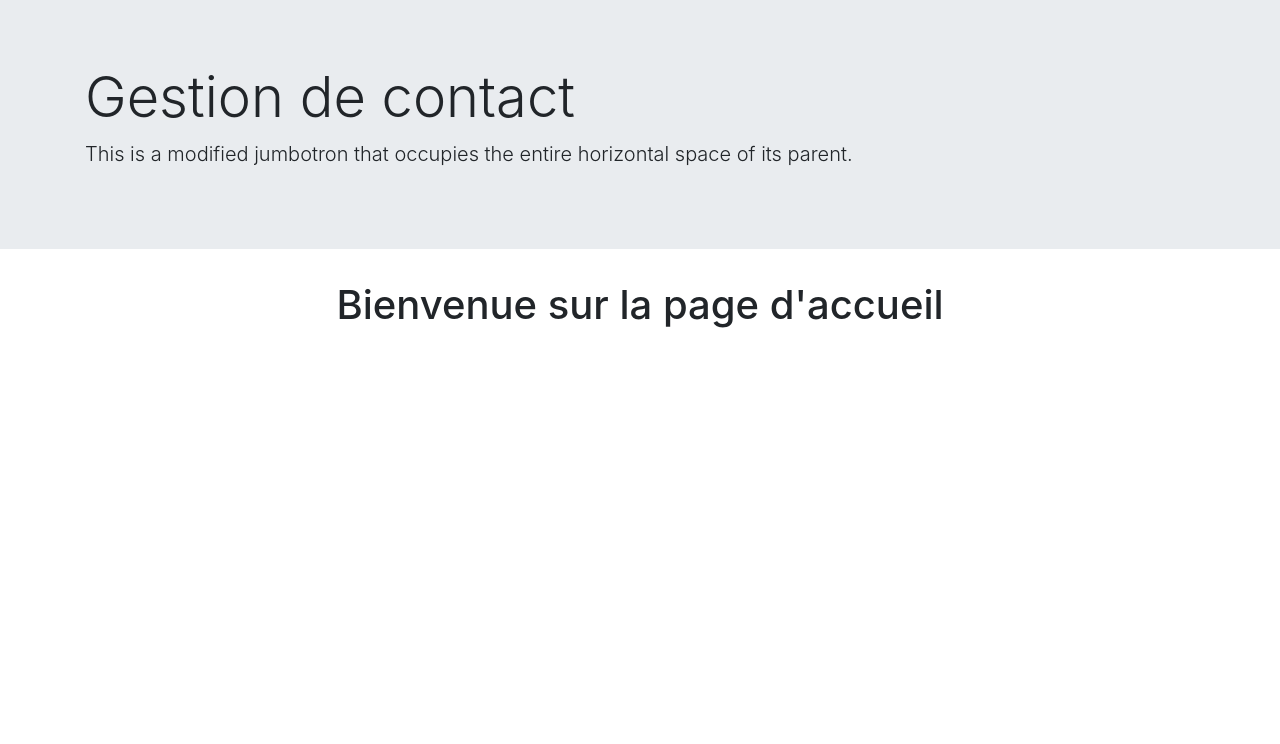
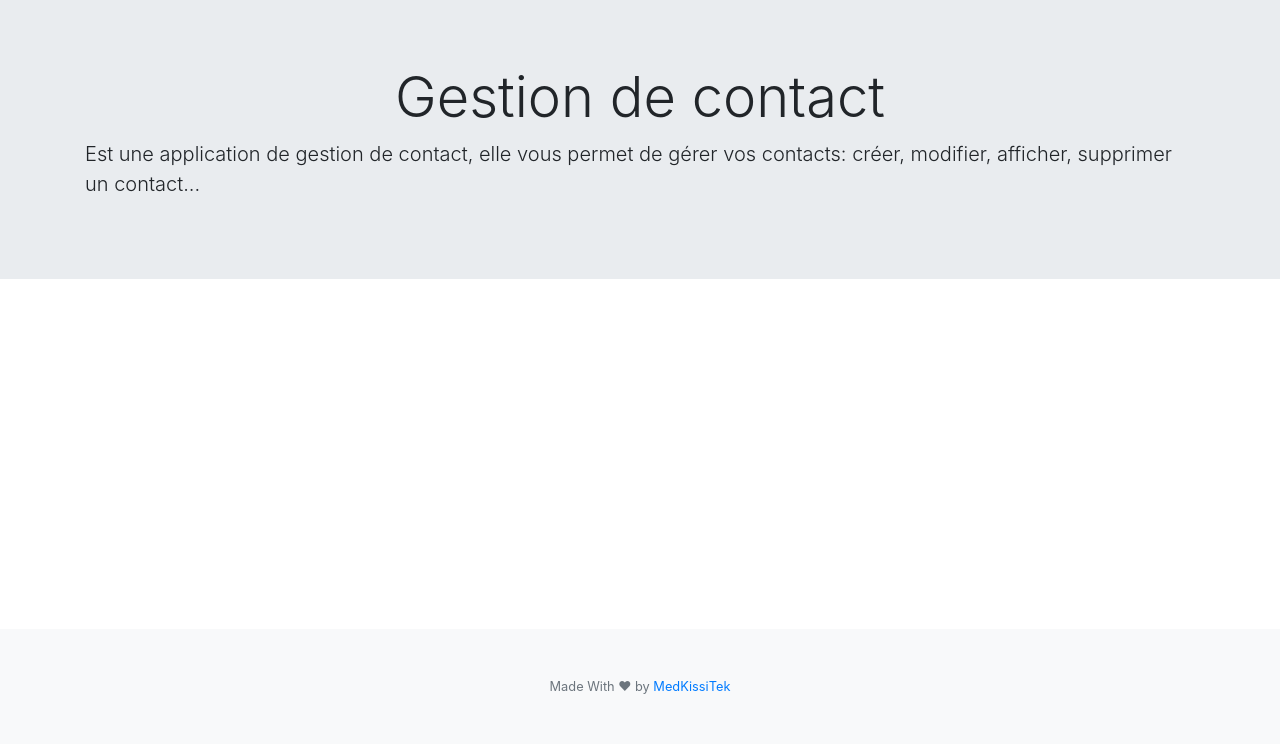
Before and after one commit to medkissi/Contact-manager, a Django app: page / in a window 1280 px wide. Shown: the part 56-800 px from the top of the page. Run offline with Django 3.2, Linux system fonts and the light colour scheme; some libraries are stand-ins or nearby versions.

Commit message:
ajout du pied de page

```diff
--- a/templates/base.html
+++ b/templates/base.html
@@ -53,11 +53,21 @@
 </nav>
 
 
-
 {%block content%}
 
 <h1 class="text-center">Bonjour le monde </h1>
 {%endblock%}
+
+<footer class="bg-light py-5" style =" position: fixed;
+   left: 0;
+   bottom: 0;width: 100%;">
+   <div class="container">
+     <div class="small text-center text-muted">Made With ♥ by <a href="https://medkissitek.000webhostapp.com/" class="">MedKissiTek</a></div>
+   </div>
+</footer>
+
+
+
 
 {%load staticfiles%}
 
--- a/templates/index.html
+++ b/templates/index.html
@@ -2,11 +2,10 @@
 {%block content%}
 <div class="jumbotron jumbotron-fluid">
   <div class="container">
-    <h1 class="display-4">Gestion de contact</h1>
-    <p class="lead">This is a modified jumbotron that occupies the entire horizontal space of its parent.
+    <h1 class="display-4 text-center">Gestion de contact</h1>
+    <p class="lead"> Est une application de gestion de contact, elle vous permet de gérer vos contacts: créer, modifier, afficher, supprimer un contact...
 
     </p>
   </div>
 </div>
-<h1 class="text-center">Bienvenue sur la page d'accueil</h1>
 {%endblock%}
```
Also changed, not shown: contact/settings.py (line endings or trailing spaces), templates/login.html (line endings or trailing spaces).
